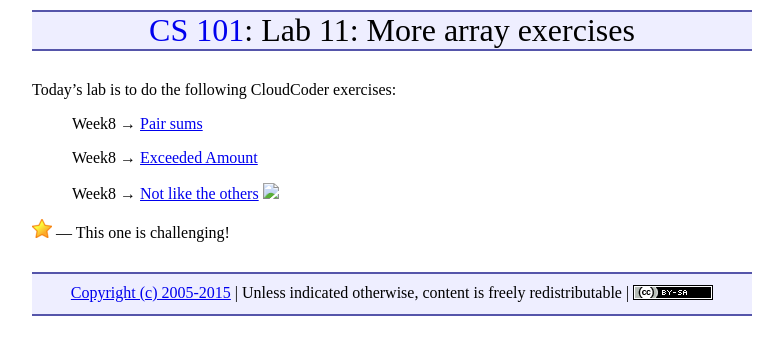
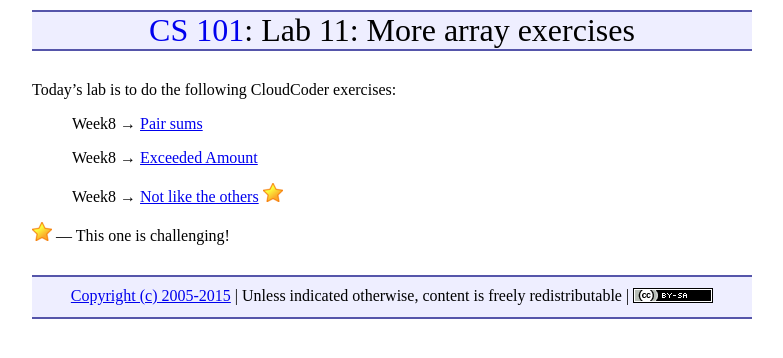
Before and after one commit to ycpcs/cs101-spring2015, a Jekyll site: the page built from labs/lab11.md, in a window 1280 px wide. Shown: the top 358 px of the page, without its empty margins (248-1031 px from the left). Built offline with Jekyll 4.4.1, drawn with Linux system fonts in a browser that asks for light colours; Markdown is read by kramdown in place of the engine named in the settings.

Commit message:
another fix

```diff
--- a/labs/lab11.md
+++ b/labs/lab11.md
@@ -9,6 +9,6 @@ Today's lab is to do the following CloudCoder exercises:
 >
 > Week8 &rarr; [Exceeded Amount](https://cs.ycp.edu/cloudcoder/#exercise?c=8,p=229)
 >
-> Week8 &rarr; [Not like the others](https://cs.ycp.edu/cloudcoder/#exercise?c=8,p=230) <img src="{{site.baseurl}}/images/goldstar-tiny.png" />
+> Week8 &rarr; [Not like the others](https://cs.ycp.edu/cloudcoder/#exercise?c=8,p=230) <img src="{{site.baseurl}}/img/goldstar-tiny.png" />
 
 <img src="{{site.baseurl}}/img/goldstar-tiny.png" /> &mdash; This one is challenging!
```
